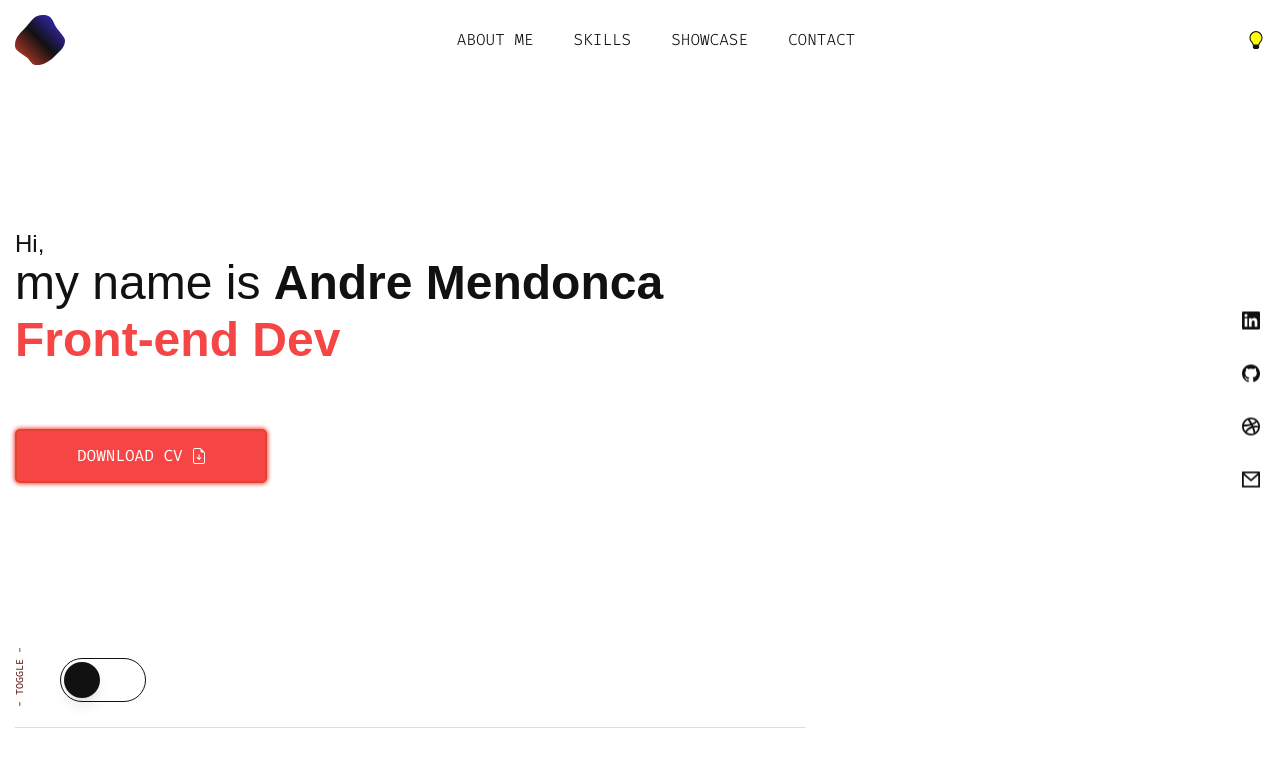
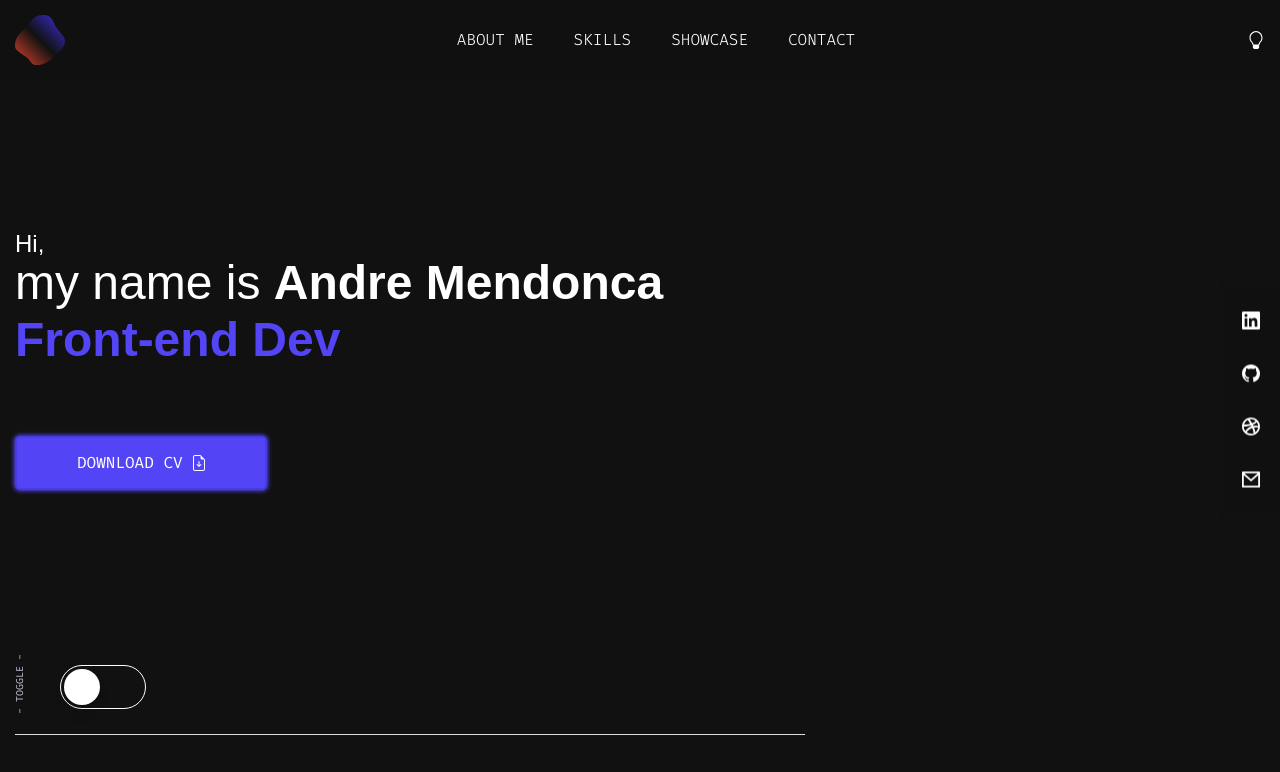
Before and after one commit to andremendonca03/Portfolio-2.0, a Next.js app: page / in a window 1280 px wide. Shown: the top 772 px of the page. Built offline with nearby package versions, Linux system fonts and the light colour scheme; a web font is replaced by a local one.

Commit message:
📣 Feat: Full Theme Overhaul and Text Typewrite effect

```diff
--- a/src/components/header/Header.tsx
+++ b/src/components/header/Header.tsx
@@ -13,22 +13,8 @@ import {
 } from "@/components/ui/tooltip"
 import MobileMenu from "./MobileMenu";
 
-
 const Header = () => {
   const global = React.useContext(GlobalContext);
-  const [currentTheme, setCurrentTheme] = React.useState("Design Mode");
-
-  function handleThemeChange() {
-    global.setThemeMode(prev => {
-      if (prev === "designMode") {
-        setCurrentTheme("Design Mode");
-        return "devMode";
-      }
-
-      setCurrentTheme("Dev Mode");
-      return "designMode";
-    });
-  }
 
   return (
     <header className="sticky top-0 bg-r-bg td-150 z-50 md:bg-r-bgGlassy md:backdrop-blur-lg">
@@ -49,11 +35,15 @@ const Header = () => {
             <Tooltip>
               <TooltipTrigger>
                 <LampIcon className="cursor-pointer [html.devMode_&>.inside]:fill-none [html.designMode_&>.stroke]:fill-r-text"
-                onClick={handleThemeChange} />
+                onClick={global.handleThemeChange} />
               </TooltipTrigger>
 
               <TooltipContent>
-                <p>{currentTheme}</p>
+                <p>
+                {global.themeMode === "devMode"
+                ? "Dev Mode"
+                : "Design Mode"
+                }</p>
               </TooltipContent>
             </Tooltip>
           </TooltipProvider>
--- a/src/components/introSection/IntroSection.tsx
+++ b/src/components/introSection/IntroSection.tsx
@@ -7,19 +7,19 @@ import DownloadDocIcon from "../icons/DownloadDocIcon";
 const IntroSection = () => {
   const global = React.useContext(GlobalContext);
 
-  console.log(global);
-
   return (
     <section className="container text-r-text py-9">
       <span className="block font-heading5 -mb-1">Hi,</span>
       <h1 className="font-heading2">my name is <strong className="font-bold">Andre Mendonca</strong></h1>
-      <div data-subtitle className="font-heading2 font-bold mb-6 text-r-accent-80">
-        {
-          global.themeMode === "devMode"
-          ? "Front-end Dev"
-          : "UI/UX Designer"
-        }
+      <div className="inline-block">
+        <div data-subtitle className="w-[110%] whitespace-nowrap overflow-hidden font-heading2 font-bold mb-6 text-r-accent-80 animate [&.animate]:animate-[typing_.5s_steps(28)]">
+          {
+            global.themeMode === "devMode"
+            ? "Front-end Dev"
+            : "UI/UX Designer"
+          }
 
+        </div>
       </div>
 
       <a href="#" download className="group button flex items-center justify-between gap-2 text-n-white bg-r-accent-80 border-r-accent shadow-[0_0_4px_1px] shadow-r-accent-80 ml-0 hover:text-r-text hover:bg-transparent hover:shadow-lg hover:shadow-r-accent-80">
--- a/src/components/ui/switch.tsx
+++ b/src/components/ui/switch.tsx
@@ -13,18 +13,10 @@ const Switch = React.forwardRef<
 
   const global = React.useContext(GlobalContext);
 
-  function handleThemeChange() {
-    global.setThemeMode(prev => {
-      if (prev === "designMode") return "devMode";
-
-      return "designMode";
-    });
-  }
-
   return (
 
     <SwitchPrimitives.Root
-      onClick={handleThemeChange}
+      onClick={global.handleThemeChange}
       className={cn(
         "peer inline-flex h-[44px] w-[86px] shrink-0 cursor-pointer items-center rounded-full border border-r-text transition-colors td-150 focus-visible:outline-none focus-visible:ring-2 focus-visible:ring-ring focus-visible:ring-offset-2 focus-visible:ring-offset-background disabled:cursor-not-allowed disabled:opacity-50 data-[state=checked]:bg-primary data-[state=unchecked]:bg-input",
         className
--- a/src/contexts/GlobalContext.tsx
+++ b/src/contexts/GlobalContext.tsx
@@ -1,4 +1,4 @@
-'use client';
+"use client";
 
 import React from "react";
 
@@ -7,26 +7,49 @@ type ThemeMode = "devMode" | "designMode";
 interface GlobalStorageProps {
   themeMode: ThemeMode;
   setThemeMode: React.Dispatch<React.SetStateAction<ThemeMode>>;
+  handleThemeChange: () => void;
 }
 
 export const GlobalContext = React.createContext<GlobalStorageProps>({
   themeMode: "devMode",
   setThemeMode: () => {},
+  handleThemeChange: () => {},
 });
 
 export const GlobalStorage = ({ children }: { children: React.ReactNode }) => {
   const [themeMode, setThemeMode] = React.useState<ThemeMode>("devMode");
 
-  React.useEffect(() => {
+  function handleThemeChange() {
     const html = document.documentElement;
-    if (html) {
-      html.classList.toggle("devMode");
-      html.classList.toggle("designMode");
+
+    setThemeMode((prev) => {
+      if (prev === "devMode") {
+        html.classList.remove("devMode");
+        html.classList.add("designMode");
+      } else {
+        html.classList.remove("designMode");
+        html.classList.add("devMode");
+      }
+
+      if (prev === "devMode") return "designMode";
+
+      return "devMode";
+    });
+
+    //Restart title css animation
+    const subtitle = document.querySelector<HTMLElement>("[data-subtitle]");
+
+    if (subtitle) {
+      subtitle.classList.remove("animate");
+      subtitle.offsetWidth;
+      subtitle.classList.add("animate");
     }
-  }, [themeMode]);
+  }
 
   return (
-    <GlobalContext.Provider value={{ themeMode, setThemeMode }}>
+    <GlobalContext.Provider
+      value={{ themeMode, setThemeMode, handleThemeChange }}
+    >
       {children}
     </GlobalContext.Provider>
   );
--- a/src/styles/globals.scss
+++ b/src/styles/globals.scss
@@ -218,3 +218,7 @@ body.preventScroll {
     font-size: 4.8rem;
   }
 }
+
+@keyframes typing {
+  from {width: 0}
+}
```
